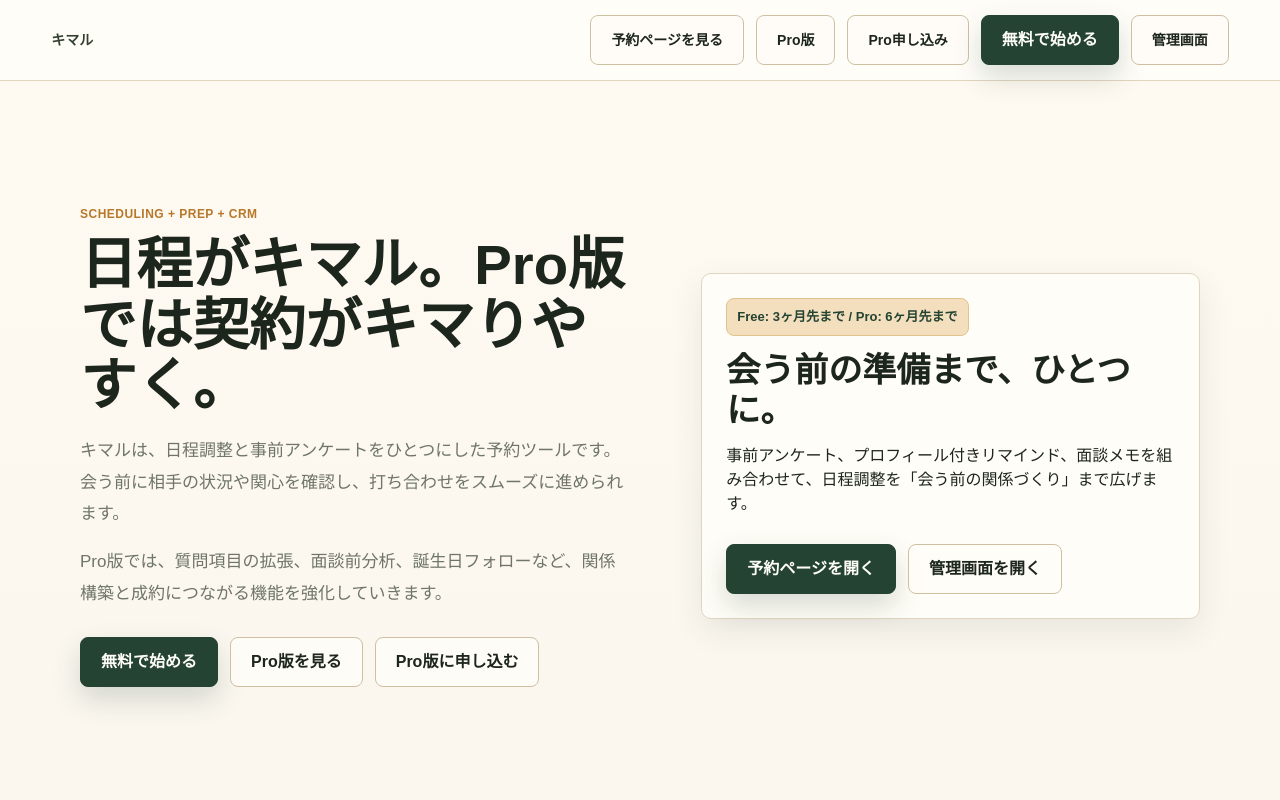
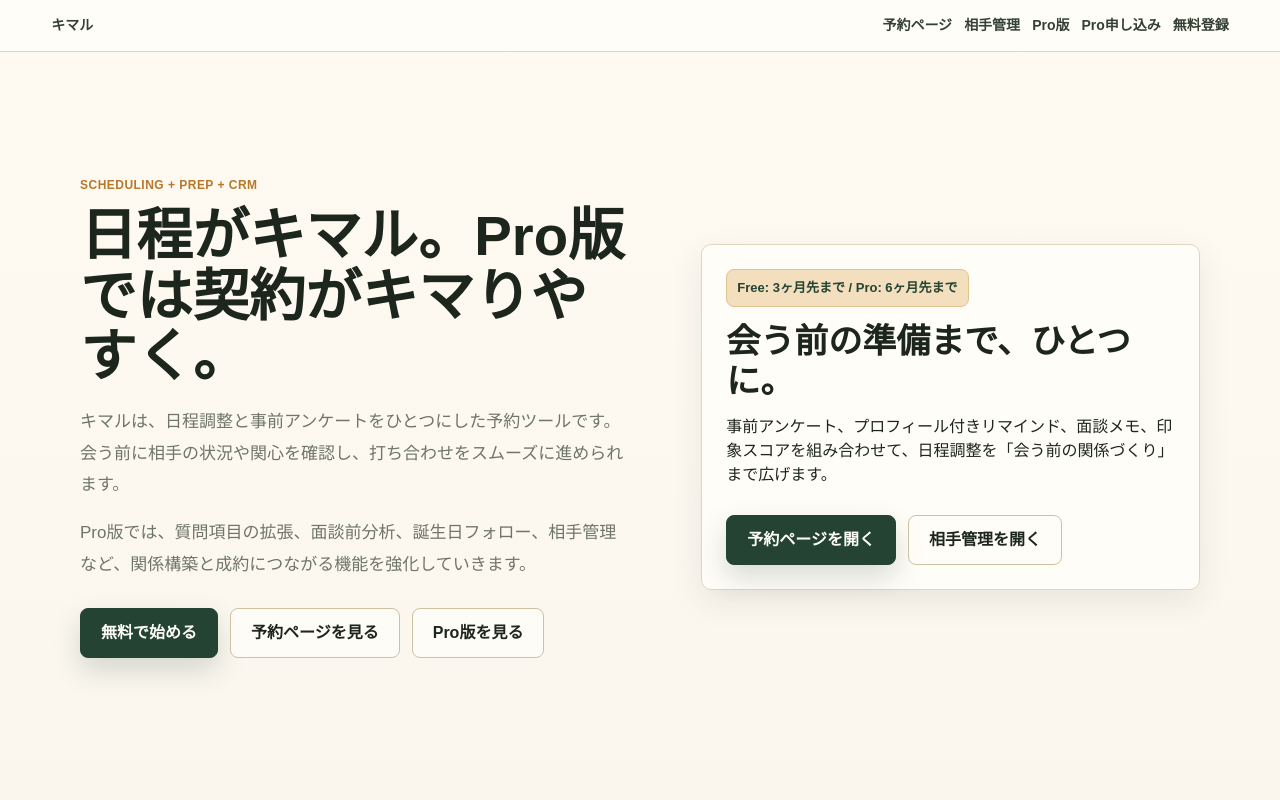
Before and after one commit to nekomura-ai/kimaru, a website: page public/index.html in a window 1280 px wide. Shown: the top 800 px of the page. Drawn offline with Linux system fonts and the light colour scheme.

Commit message:
Unify home page header navigation

```diff
--- a/public/index.html
+++ b/public/index.html
@@ -9,12 +9,12 @@
 <body>
 <header class="site-header">
   <a class="brand" href="/">キマル</a>
-  <nav class="nav">
-    <a href="/booking.html" class="button secondary">予約ページを見る</a>
-    <a href="/pro.html" class="button secondary">Pro版</a>
-    <a href="/pro-apply.html" class="button secondary">Pro申し込み</a>
-    <a href="/signup.html" class="button primary">無料で始める</a>
-    <a href="/admin.html" class="button secondary">管理画面</a>
+  <nav>
+    <a href="/booking.html">予約ページ</a>
+    <a href="/admin.html">相手管理</a>
+    <a href="/pro.html">Pro版</a>
+    <a href="/pro-apply.html">Pro申し込み</a>
+    <a href="/signup.html">無料登録</a>
   </nav>
 </header>
 <main>
@@ -23,20 +23,20 @@
       <p class="eyebrow">Scheduling + prep + CRM</p>
       <h1>日程がキマル。Pro版では契約がキマりやすく。</h1>
       <p class="lead">キマルは、日程調整と事前アンケートをひとつにした予約ツールです。会う前に相手の状況や関心を確認し、打ち合わせをスムーズに進められます。</p>
-      <p class="lead">Pro版では、質問項目の拡張、面談前分析、誕生日フォローなど、関係構築と成約につながる機能を強化していきます。</p>
+      <p class="lead">Pro版では、質問項目の拡張、面談前分析、誕生日フォロー、相手管理など、関係構築と成約につながる機能を強化していきます。</p>
       <div class="actions">
         <a class="button primary" href="/signup.html">無料で始める</a>
+        <a class="button secondary" href="/booking.html">予約ページを見る</a>
         <a class="button secondary" href="/pro.html">Pro版を見る</a>
-        <a class="button secondary" href="/pro-apply.html">Pro版に申し込む</a>
       </div>
     </div>
     <div class="panel">
       <span class="badge">Free: 3ヶ月先まで / Pro: 6ヶ月先まで</span>
       <h2>会う前の準備まで、ひとつに。</h2>
-      <p>事前アンケート、プロフィール付きリマインド、面談メモを組み合わせて、日程調整を「会う前の関係づくり」まで広げます。</p>
+      <p>事前アンケート、プロフィール付きリマインド、面談メモ、印象スコアを組み合わせて、日程調整を「会う前の関係づくり」まで広げます。</p>
       <div class="actions">
         <a class="button primary" href="/booking.html">予約ページを開く</a>
-        <a class="button secondary" href="/admin.html">管理画面を開く</a>
+        <a class="button secondary" href="/admin.html">相手管理を開く</a>
       </div>
     </div>
   </section>
@@ -52,8 +52,8 @@
             <tr><td>予約枠の公開範囲</td><td>今日から3ヶ月先まで</td><td>今日から6ヶ月先まで</td></tr>
             <tr><td>事前アンケート</td><td>最大2問</td><td>最大5問</td></tr>
             <tr><td>曜日ごとの受付時間</td><td>利用可能</td><td>利用可能</td></tr>
+            <tr><td>相手管理</td><td>基本メモ</td><td>印象スコア・フォロー管理を強化</td></tr>
             <tr><td>生年月日インサイト</td><td>簡易メモ</td><td>面談前分析・関係構築ヒントへ拡張</td></tr>
-            <tr><td>誕生日フォロー</td><td>メッセージ案の作成</td><td>メール設定後、自動送信</td></tr>
             <tr><td>AIアシスト</td><td>-</td><td>将来対応</td></tr>
           </tbody>
         </table>
```
